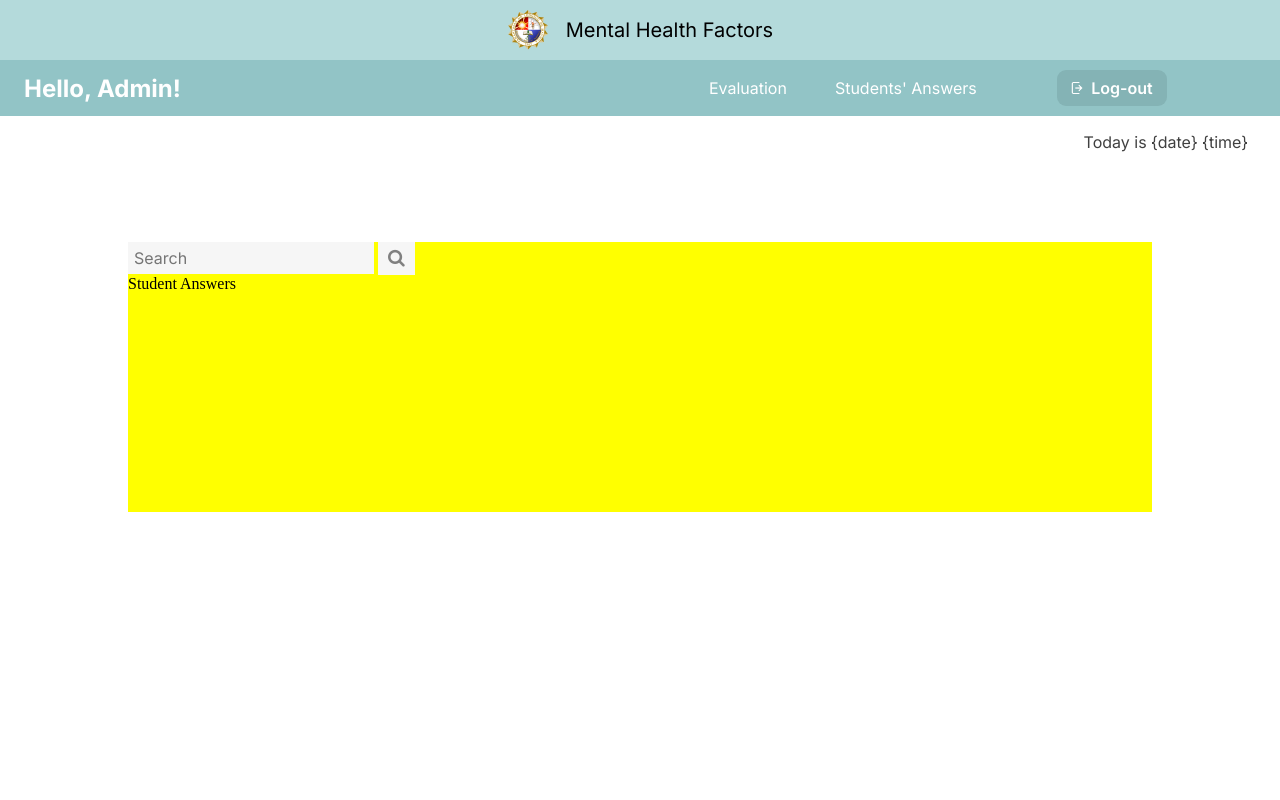
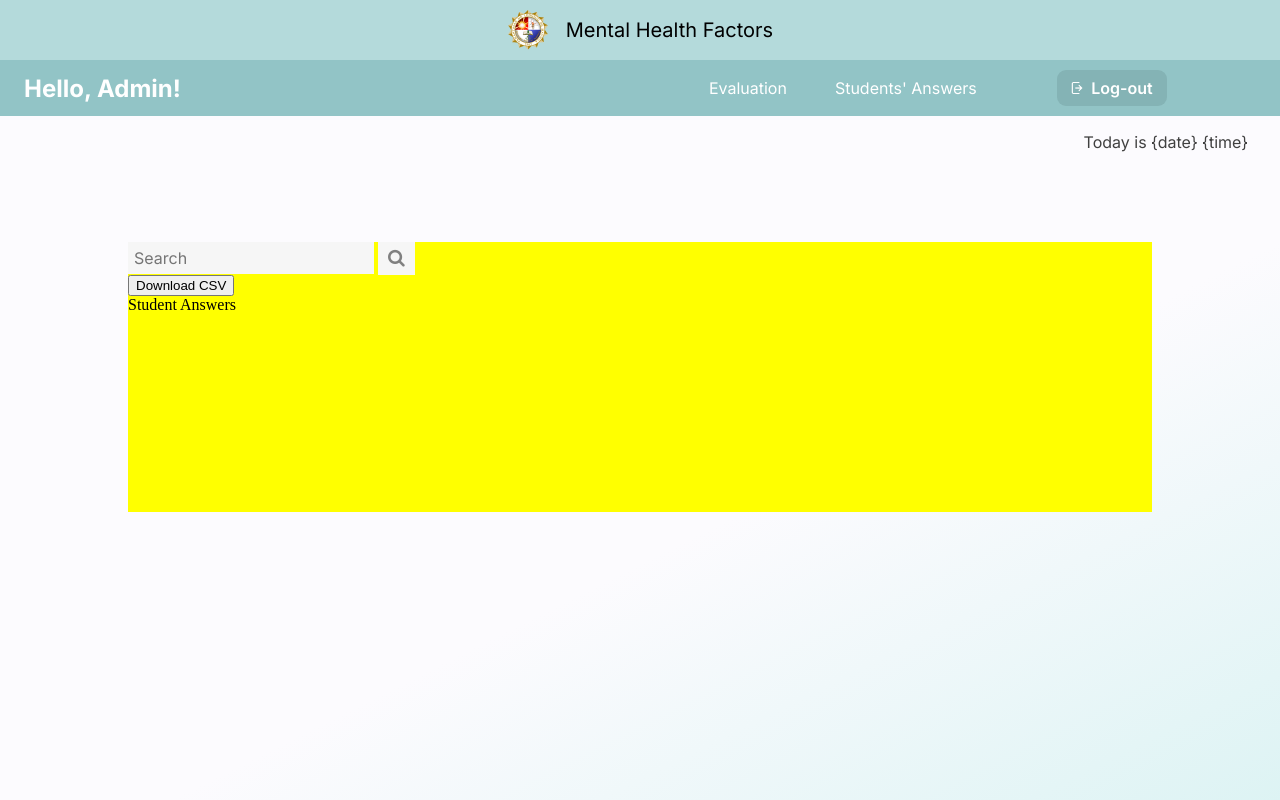
Before and after one commit to nglcaie/capstone_ver1, a Django app: page /student_list in a window 1280 px wide. Run offline with Django 4.2, Linux system fonts and the light colour scheme; some web fonts are replaced.

Commit message:
with gradient

```diff
--- a/capswebsite/templates/admin/evaluation.html
+++ b/capswebsite/templates/admin/evaluation.html
@@ -3,11 +3,11 @@
 {% include 'admin/admin_navbar.html' %}
 
 <style>
-    .body {
+    body {
         margin: 0px;
         min-height: 100vh;
         background: linear-gradient(155.57deg, #FDFBFE 36.97%, #D8F2F2 83.32%);
-        display: flex;
+        background-repeat: no-repeat;
     }
 
     .date-time {
--- a/capswebsite/templates/admin/student_list.html
+++ b/capswebsite/templates/admin/student_list.html
@@ -3,6 +3,13 @@
 {% include 'admin/admin_navbar.html' %}
 
 <style>
+    body {
+        margin: 0px;
+        min-height: 100vh;
+        background: linear-gradient(153.3deg, #FCFBFE 61.32%, #D8F2F2 106.14%);
+        background-repeat: no-repeat;
+    }
+
     .date-time {
         font-family: 'Inter';
         font-style: normal;
@@ -18,6 +25,10 @@
         margin: 7% 10%;
         min-height: 270px;
     }
+
+    /* .top-row{
+        display: inline-block;
+    } */
 
     input[type=text] {
         padding: 6px;
@@ -44,6 +55,10 @@
     .search-container button:hover {
     background: #ccc;
     }
+
+    .dl-csv{
+        position: relative;
+    }
 </style>
 
 {% block content %}
@@ -58,6 +73,9 @@
               <button type="submit"><i class="fa fa-search"></i></button>
             </form>
         </div>
+        <div class="dl-csv">
+            <button class="dl-btn"> Download CSV </button>
+        </div>
     </div>
     Student Answers
 </div>
--- a/capswebsite/templates/student/answer_summary.html
+++ b/capswebsite/templates/student/answer_summary.html
@@ -4,11 +4,11 @@
 
 
 <style>
-    .body {
+    body {
         margin: 0px;
         min-height: 100vh;
         background: linear-gradient(155.57deg, #FDFBFE 36.97%, #D8F2F2 83.32%);
-        display: flex;
+        background-repeat: no-repeat;
     }
 
     .title {
--- a/capswebsite/templates/student/survey_question.html
+++ b/capswebsite/templates/student/survey_question.html
@@ -3,11 +3,11 @@
 {% include 'student/student_navbar.html' %}
 
 <style>
-    .body {
+    body {
         margin: 0px;
         min-height: 100vh;
-        background: linear-gradient(155.57deg, #FDFBFE 36.97%, #D8F2F2 83.32%);
-        display: flex;
+        background: linear-gradient(155.57deg, #FCFBFE 36.97%, #D8F2F2 83.32%);
+        background-repeat: no-repeat;
     }
 
     .title {
```
Also changed, not shown: db.sqlite3. Lines whose indentation alone changed are shown as unchanged.
